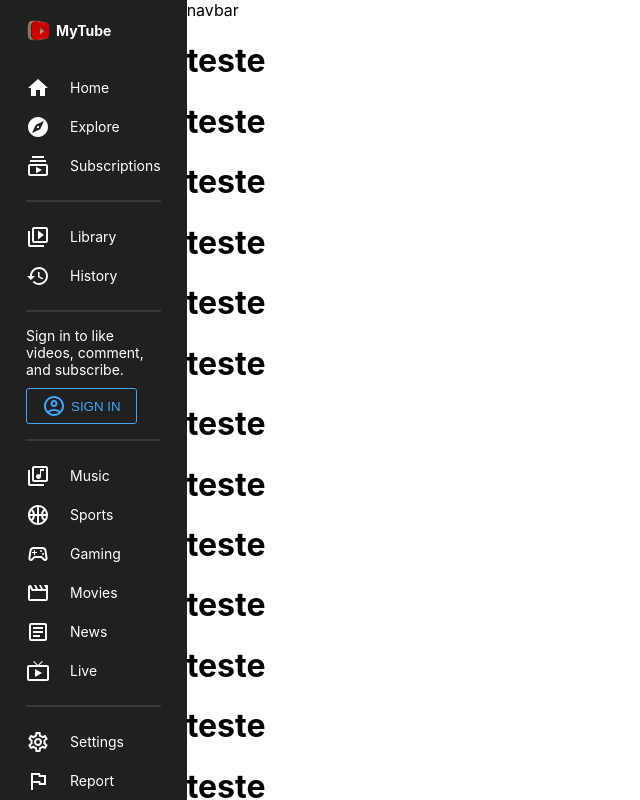
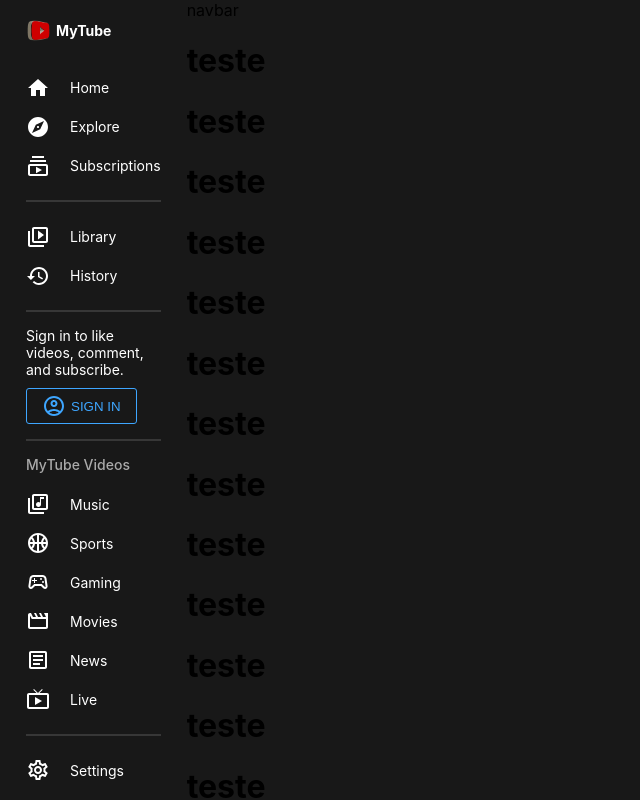
Before and after one commit to fsdFelipe/clone-youtube2022-FrontEnd, a React (Create React App) app: page / in a window 1280 px wide. Shown: the top 800 px of the page, without its empty margins (0-640 px from the left). Built offline with nearby package versions, Linux system fonts and the light colour scheme.

Commit message:
DarkMode/LightMode e Titulo

```diff
--- a/src/App.js
+++ b/src/App.js
@@ -1,20 +1,26 @@
 import './App.css';
-import styled from 'styled-components'
+import styled, { ThemeProvider } from 'styled-components'
 import Menu from './components/Menu';
 import Navbar from './components/Navbar';
+import { darkTheme, lightTheme } from "./utils/theme";
+import { useState } from 'react';
 
 const Container = styled.div`
 display : flex;
 `;
 const Main = styled.div`
-flex :7
+flex :7;
+background-color: ${({theme}) => theme.bg};
 `;
 const Wrapper = styled.div``;
 
 function App() {
+const [darkMode, setDarkMode] = useState(true)
+
   return (
+    <ThemeProvider theme={darkMode ? darkTheme : lightTheme}>
     <Container>
-      <Menu />
+      <Menu darkMode= {darkMode} setDarkMode={setDarkMode}/>
       <Main>
         <Navbar />
         <Wrapper>
@@ -51,6 +57,7 @@
         </Wrapper>
       </Main>
     </Container>
+    </ThemeProvider>
   );
 }
 
--- a/src/components/Menu/index.js
+++ b/src/components/Menu/index.js
@@ -20,9 +20,9 @@
 
 const Container = styled.div`
 flex : 1;
-background-color: #202020;
+background-color: ${({theme}) => theme.bg};
 height: 100vh;
-color: white;
+color: ${({theme}) => theme.text};;
 font-size: 14px;
 position: sticky;
 top: 0;
@@ -54,7 +54,7 @@
 
 const Hr = styled.hr`
 margin: 15px 0px;
-border: 0.5px solid #373737;
+border: 0.5px solid ${({theme}) => theme.soft};
 `
 const Login = styled.div``;
 const Button = styled.button`
@@ -71,7 +71,14 @@
   gap: 5px;
 `;
 
-function Menu() {
+const Title = styled.h2`
+font-size: 14px;
+font-weight: 500;
+color: #aaaaaa;
+margin-buttom: 20px;
+`
+
+function Menu({darkMode, setDarkMode}) {
   return (
     <Container>
       <Wrapper>
@@ -109,6 +116,7 @@
             </Button>
         </Login>
         <Hr />
+        <Title>MyTube Videos</Title>
         <Item>
           <LibraryMusicOutlinedIcon />
           Music
@@ -146,9 +154,9 @@
           <HelpOutlineOutlinedIcon />
           Help
         </Item>
-        <Item >
+         <Item onClick={() => setDarkMode(!darkMode)}>
           <SettingsBrightnessOutlinedIcon />
-           Mode
+          {darkMode ? "Light" : "Dark"} Mode
         </Item>
       </Wrapper>
     </Container>
--- /dev/null
+++ b/src/utils/theme.js
@@ -0,0 +1,15 @@
+export const darkTheme = {
+    bg:'#181818',
+    bgLighter:'#202020',
+    text: 'white',
+    textSoft: '#aaaaaa',
+    soft:'#373737'
+}
+
+export const lightTheme = {
+    bg:'#f9f9f9',
+    bgLighter:'#white',
+    text: 'black',
+    textSoft: '#606060',
+    soft:'#f5f5f5'
+}
```
